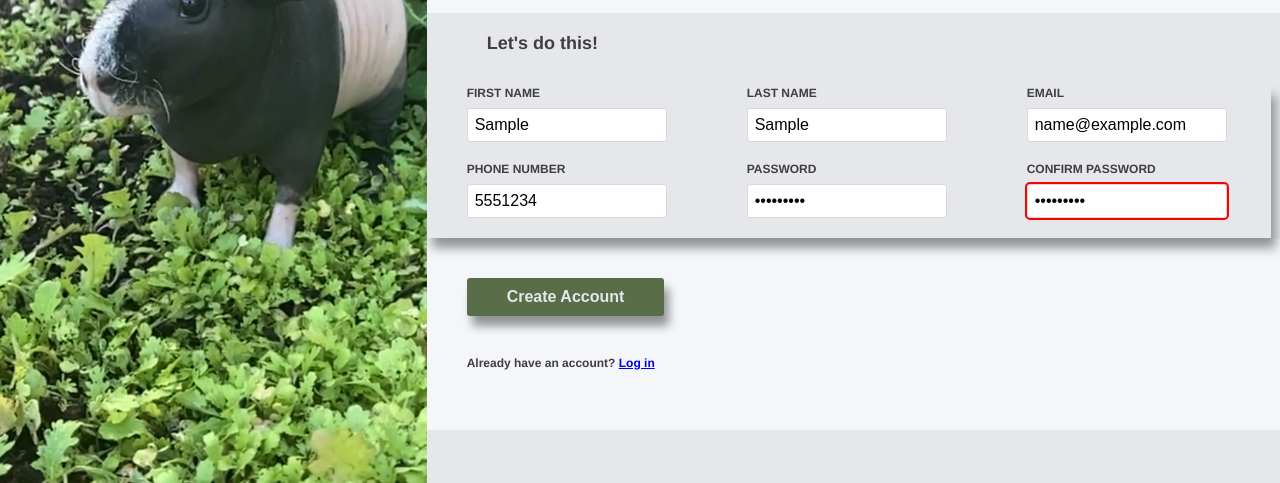
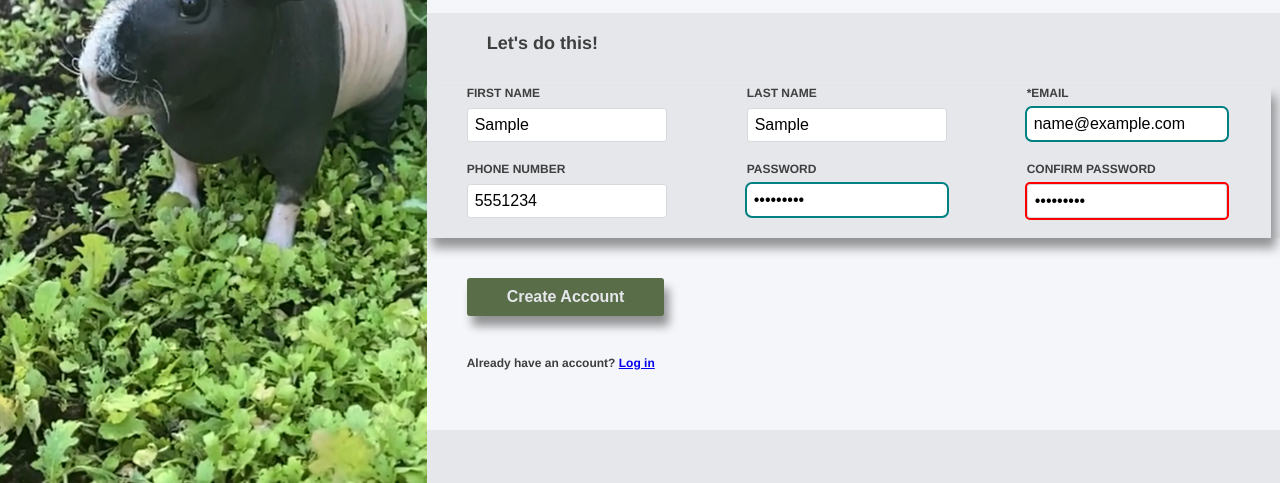
Before and after one commit to emmalgs/Sign-up-form-TOP, a plain HTML site: page index.html in a window 1280 px wide. Both pictures are taken after typing "Sample", "Sample", "name@example.com", "5551234", "Sample123", "Sample123" into the empty fields and a click on the button "Create Account". Shown: the part 317-800 px from the top of the page. Drawn offline with Linux system fonts and the light colour scheme.

Commit message:
HTML email required and adjust valid invalid signals

```diff
--- a/index.html
+++ b/index.html
@@ -36,10 +36,11 @@
                     id="last-name">
             </div>
             <div class="form-row">
-                <label for="email">Email</label>
+                <label for="email">*Email</label>
                 <input type="email"
                     name="email"
-                    id="email">
+                    id="email"
+                    required />
             </div>
             <div class="form-row">
                 <label for="phone">Phone Number</label>
@@ -72,7 +73,7 @@
         const confirm_password = document.getElementById("confirm-password");
 
 function validatePassword(){
-  if(password.value != confirm-password.value) {
+  if(password.value != confirm_password.value) {
     confirm_password.setCustomValidity("Passwords Don't Match");
   } else {
     confirm_password.setCustomValidity('');
@@ -80,7 +81,7 @@ function validatePassword(){
 }
 
 password.onchange = validatePassword;
-confirm-password.onkeyup === validatePassword;
+confirm_password.onkeyup = validatePassword;
     </script>
 </body>
 </html>
--- a/styles.css
+++ b/styles.css
@@ -133,17 +133,23 @@
   }
 
   input:invalid {
-    background-color: var(--yellow);
     border: none;
     outline: 2px solid red;
     border-radius: 5px;
   }
 
+  input[type='email']:valid,
+  input[type='password']:valid {
+    border: none;
+    outline: 2px solid teal;
+    border-radius: 5px;
+  }
+
   input:focus {
-    background-color: antiquewhite;
     border: none;
     outline: 1px solid teal;
     transition: all 0.3s ease;
+    box-shadow: 5px 10px 10px var(--light-shadow);
   }
 
   /* button styles */
```
